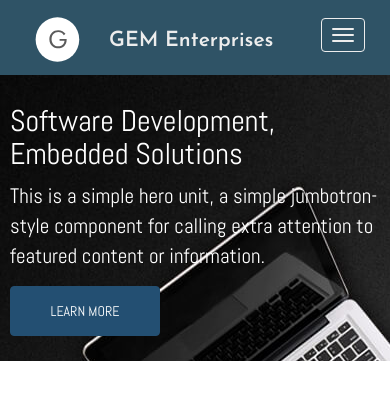
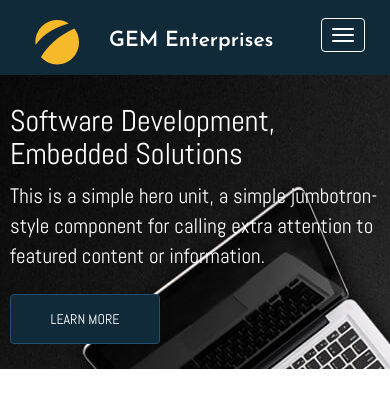
Before and after one commit to DineshBabu1989/React-Bootstrap-Site, a React (Create React App) app: page / in a window 390 px wide. Shown: the top 408 px of the page. Built offline with nearby package versions, Linux system fonts and the light colour scheme.

Commit message:
Navbar finally changed

```diff
--- a/src/components/CustomNavbar.css
+++ b/src/components/CustomNavbar.css
@@ -1,5 +1,5 @@
 .navbar-default {
-  background-color: #2f5366 !important;
+  background-color: #112a39 !important;
   margin-bottom: 0px;
   border: none;
   border-radius: 0;
@@ -10,47 +10,47 @@
 }
 
 .navbar-default .navbar-nav > li {
-  color: #ededed;
+  color: #fff;
 }
 
 .navbar-default .navbar-nav > li:hover {
-  color: #ededed;
+  color: #fff;
   background-color: transparent;
-  border-bottom: 3px solid #ededed;
+  border-bottom: 3px solid #fff;
 }
 
 .navbar-default .navbar-nav > li > a {
-  color: #ededed;
+  color: #fff;
 }
 
 .navbar-default .navbar-nav > li > a:focus,
 .navbar-default .navbar-nav > li > a:hover {
-  color: #ededed;
+  color: #fff;
   background-color: transparent;
 }
 
 .navbar-default .navbar-brand {
-  color: #ededed;
+  color: #fff;
   float: left;
   height: 30px;
   margin-top: 6px;
   font-size: 21px;
   font-family: 'Josefin Sans', sans-serif;
-  font-weight: 700;
+  font-weight: 400;
 }
 
 .navbar-default .navbar-brand:focus,
 .navbar-default .navbar-brand:hover {
-  color: #ededed;
+  color: #fff;
   background-color: transparent;
 }
 
 .navbar-default .navbar-toggle .icon-bar {
-  background-color: #ededed;
+  background-color: #fff;
 }
 
 .navbar-default .navbar-toggle {
-  border-color: #ededed;
+  border-color: #fff;
 }
 
 .navbar-default .navbar-toggle:focus,
@@ -61,29 +61,29 @@
 .navbar-default .navbar-nav > .open > a,
 .navbar-default .navbar-nav > .open > a:focus,
 .navbar-default .navbar-nav > .open > a:hover {
-  color: #ededed;
+  color: #fff;
   background-color: transparent;
-  border-bottom: 3px solid #ededed;
+  border-bottom: 3px solid #fff;
 }
 
 /* Over writting Bootstrap Site for link color on drop down*/
 .navbar-default .navbar-nav .open .dropdown-menu {
-  background-color: #2f5366 !important;
-  color: #ededed;
+  background-color: #112a39 !important;
+  color: #fff;
 }
 
 .navbar-default .navbar-nav .open .dropdown-menu > li > a {
-  color: #ededed;
+  color: #fff;
 }
 
 .navbar-default .navbar-nav .open .dropdown-menu > li > a:hover {
-  color: #ededed;
+  color: #fff;
   background-color: transparent;
-  border-bottom: 3px solid #ededed;
+  border-bottom: 3px solid #fff;
 }
 
 .navbar-default .navbar-nav .open .dropdown-menu .divider {
-  background-color: #ededed;
+  background-color: #fff;
 }
 
 /* centering the drop down list */
@@ -93,13 +93,13 @@
 }
 
 .navbar-default .navbar-collapse, .navbar-default .navbar-form {
-  border-color: #ededed;
-  background-color: #2f5366 !important;
+  border-color: #fff;
+  background-color: #112a39 !important;
 }
 
 /* Changing default border color to white*/
 .navbar-default .navbar-collapse, .navbar-default .navbar-form {
-  border-color: #ededed;
+  border-color: #fff;
 }
 
 @media (max-width: 767px) {
@@ -108,9 +108,9 @@
     float: none;
     width: auto;
     margin-top: 0;
-    background-color: #2f5366 !important;
+    background-color: #112a39 !important;
     border: 1px;
-    border-color: #ededed;
+    border-color: #fff;
     -webkit-box-shadow: none;
     box-shadow: none;
     border-radius: 0;
--- a/src/components/Jumbotron.css
+++ b/src/components/Jumbotron.css
@@ -1,59 +1,53 @@
-.jumbotron
-{
+.jumbotron {
   background-image: url("../images/slide1.png");
   font-family: 'Abel', sans-serif;
-    color:#fff;
+  color: #fff;
   padding-left: 100px;
-    margin-bottom: 0px;
+  margin-bottom: 0px; }
 
-}
-.div{
-    margin-bottom: 0px;
-}
+.div {
+  margin-bottom: 0px; }
+
 .btn-primary {
   color: #fff;
-    background-color: #234F72;
-    border-color: #234F72;
+  background-color: #112a39;
+  border-color: none;
   margin-left: 10px;
-    width:150px;
+  width: 150px;
   height: 50px;
-    font-family: 'Abel', sans-serif;
-}
+  font-family: 'Abel', sans-serif; }
+
 .btn-primary:hover {
   color: #000;
   background-color: #ededed;
   border-color: #ededed;
   margin-left: 10px;
-    width:150px;
+  width: 150px;
+  height: 50px;
+  font-family: 'Abel', sans-serif; }
+
+@media only screen and (max-width: 700px) {
+  .jumbotron {
+    background-image: url("../images/slide1.png");
+    font-family: 'Abel', sans-serif;
+    color: #fff;
+    padding: 10px;
+    margin-bottom: 0px; }
+  .btn-primary {
+    color: #fff;
+    background-color: #112a39;
+    border-color: #234F72;
+    margin-left: 0px;
+    width: 150px;
     height: 50px;
     font-family: 'Abel', sans-serif;
-}
-@media only screen and (max-width: 700px) {
-
-    .jumbotron
-{
-    background-image: url("../images/slide1.png");
-    font-family: 'Abel', sans-serif;
-    color:#fff;
-    padding: 10px;
-    margin-bottom: 0px;
-}
-.btn-primary {
-    color: #fff;
-    background-color: #234F72;
-    border-color: #234F72;
-    margin-left: 0px;
-    width:150px;
-    height: 50px;
-    font-family: 'Abel', sans-serif;
-}
+    margin-top: 8px; }
   .btn-primary:hover {
     color: #000;
     background-color: #ededed;
     border-color: #ededed;
     margin-left: 0px;
-    width:150px;
+    width: 150px;
     height: 50px;
     font-family: 'Abel', sans-serif;
-}
-}
+    margin-top: 8px; } }
--- /dev/null
+++ b/src/sass/Variables.scss
@@ -0,0 +1,2 @@
+$themeColor : #112a39!important;
+$hoverColor :#fff;
--- a/src/sass/components/CustomNavbar.scss
+++ b/src/sass/components/CustomNavbar.scss
@@ -1,6 +1,4 @@
-$themeColor : #2f5366!important;
-$hoverColor :#ededed;
-
+@import "../Variables";
 //NavBar
 
 .navbar-default  {
@@ -40,7 +38,7 @@ $hoverColor :#ededed;
   font-size: 21px;
   font-family: 'Josefin Sans', sans-serif;
     //font-family: 'El Messiri', sans-serif;
-  font-weight: 700
+  font-weight: 400
 }
 
 .navbar-default .navbar-brand:focus,
--- /dev/null
+++ b/src/sass/components/jumbotron.scss
@@ -0,0 +1,65 @@
+@import "../Variables";
+
+//$themeColor
+//$hoverColor
+.jumbotron
+{
+    background-image: url("../images/slide1.png");
+    font-family: 'Abel', sans-serif;
+    color:#fff;
+    padding-left: 100px;
+    margin-bottom: 0px;
+
+}
+.div{
+    margin-bottom: 0px;
+}
+.btn-primary {
+    color: #fff;
+    background-color: #112a39;
+    border-color: none;
+    margin-left: 10px;
+    width:150px;
+    height: 50px;
+    font-family: 'Abel', sans-serif;
+}
+.btn-primary:hover {
+    color: #000;
+    background-color: #ededed;
+    border-color: #ededed;
+    margin-left: 10px;
+    width:150px;
+    height: 50px;
+    font-family: 'Abel', sans-serif;
+}
+@media only screen and (max-width: 700px) {
+
+    .jumbotron
+{
+    background-image: url("../images/slide1.png");
+    font-family: 'Abel', sans-serif;
+    color:#fff;
+    padding: 10px;
+    margin-bottom: 0px;
+}
+.btn-primary {
+    color: #fff;
+    background-color: #112a39;
+    border-color: #234F72;
+    margin-left: 0px;
+    width:150px;
+    height: 50px;
+    font-family: 'Abel', sans-serif;
+    margin-top: 8px;
+}
+.btn-primary:hover {
+    color: #000;
+    background-color: #ededed;
+    border-color: #ededed;
+    margin-left: 0px;
+    width:150px;
+    height: 50px;
+    font-family: 'Abel', sans-serif;
+    margin-top: 8px;
+}
+}
```
Also changed, not shown: src/images/logogem.svg, 1 other file (tests, documents, lock files or other folders). Lines whose indentation alone changed are shown as unchanged.
